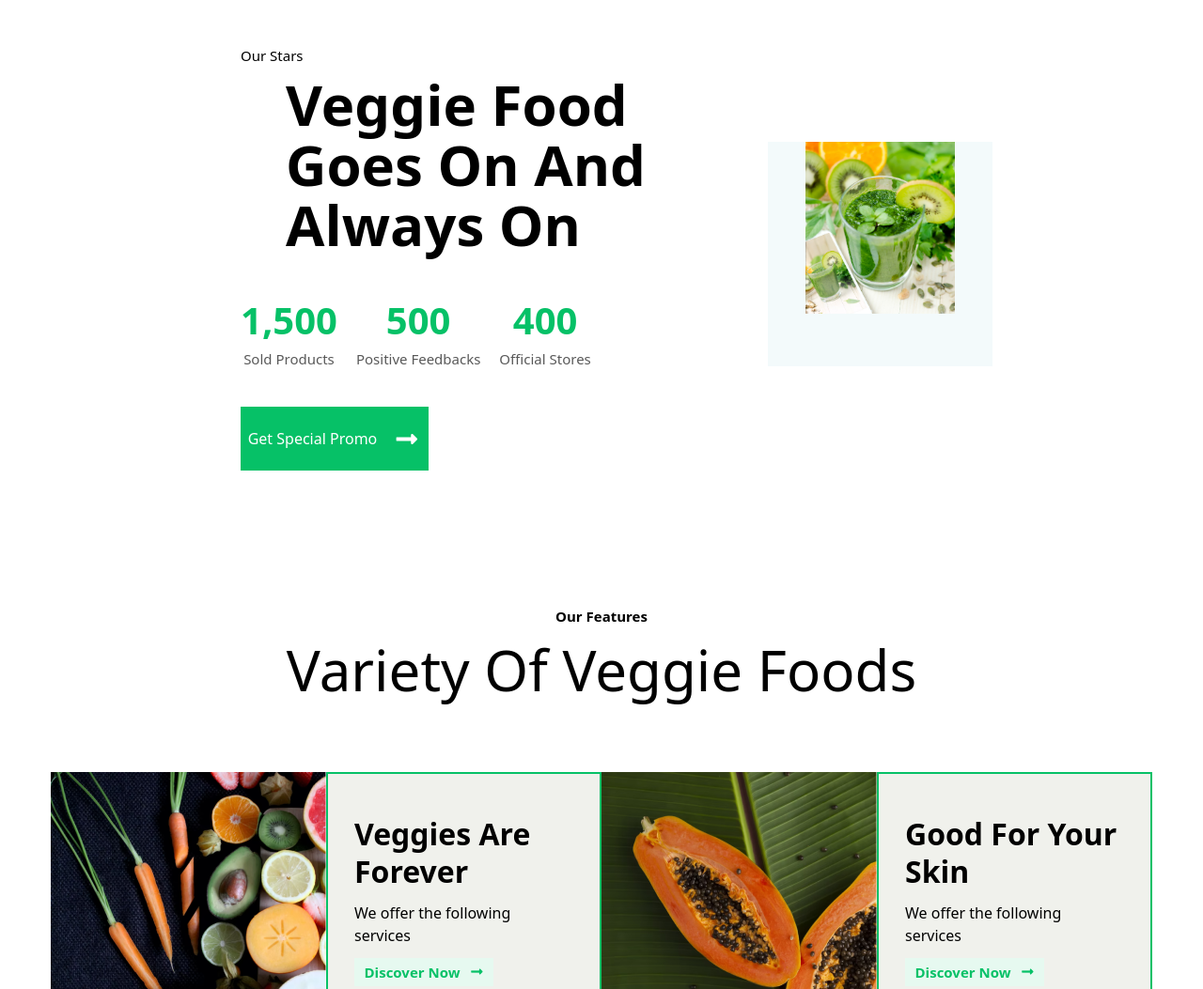
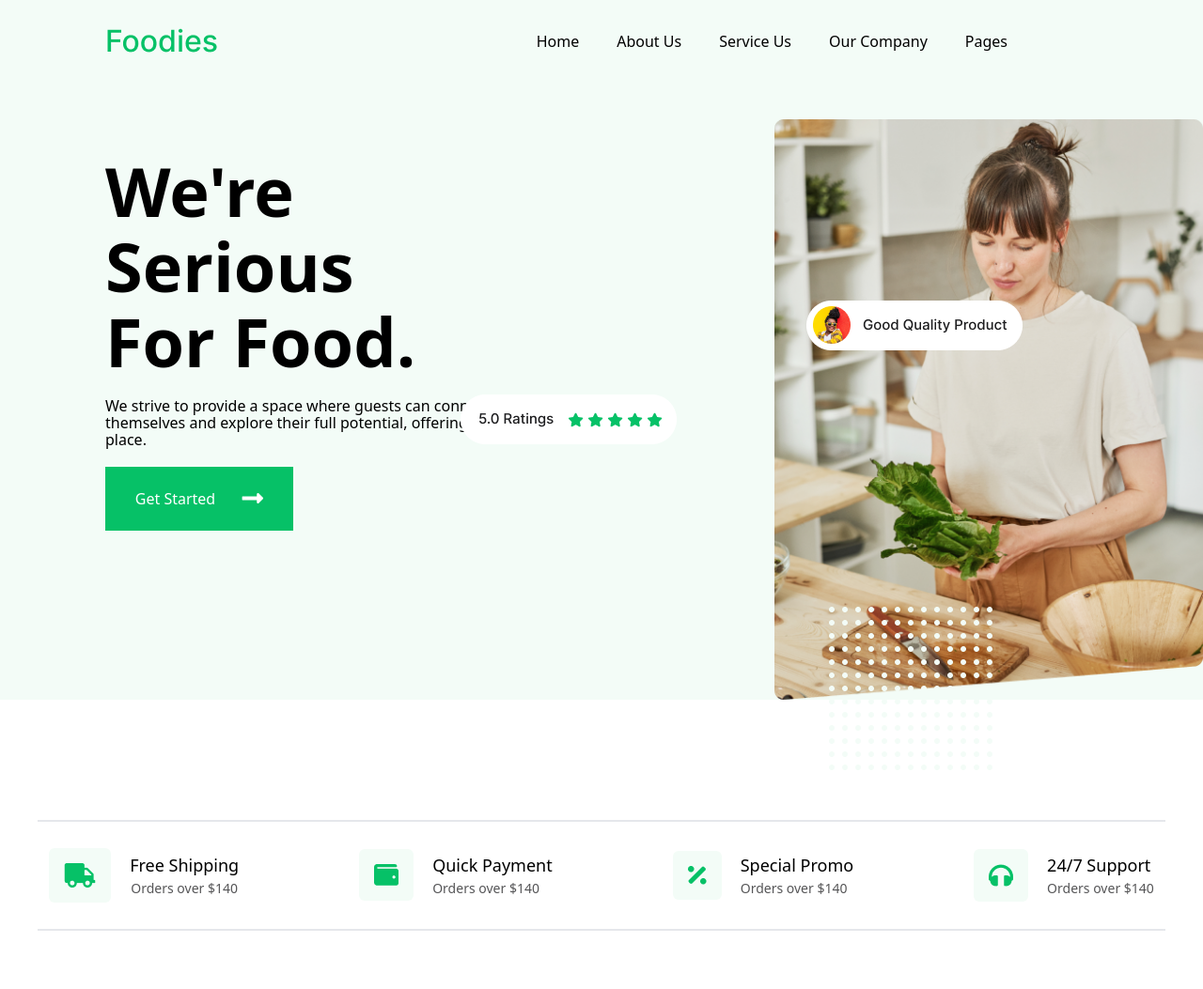
Before and after one commit to ifubaraboye/foodies.github.io, a plain HTML site: page index.html in a window 1280 px wide. Shown: the top 1053 px of the page at 94% size. Drawn offline with nearby package versions, Linux system fonts and the light colour scheme.

Commit message:
updated file

```diff
--- a/index.html
+++ b/index.html
@@ -18,9 +18,9 @@
     </script>
 </head>
 <body class="max-w-full mx-auto">
-    <!-- <header class="flex items-center justify-between px-28 py-6 bg-[#F3FCF7]">
+     <header class=" items-center justify-between lg:flex  lg:px-28 py-6 bg-[#F3FCF7] pl-10 ">
         <a href=""><img src="./img/foodieslogo.png" alt=""></a>
-        <nav class="flex gap-x-10 pr-24">
+        <nav class="flex gap-x-10 pr-24 hidden lg:visible lg:inline-block lg:flex">
 
             <a href="#" class="relative flex flex-col items-center group hover:text-[#06C167]">
               Home
@@ -43,35 +43,38 @@
               <span class="absolute bottom-0 transform translate-y-3 h-2 w-2 bg-[#06C167] rounded-full opacity-0 group-hover:opacity-100 "></span>
             </a>
           </nav>
-    </header> -->
+    </header>
 
     <main class="py-10">
-        <!-- <div class="flex gap-x-32 items-center  bg-[#F3FCF7] -mt-10 pt-10">
-            <div class="grid grid-cols-1 gap-2 gap-y-5 px-28 -">
+      <div class="gap-x-32 text-center items-center  bg-[#F3FCF7] -mt-10 pt-10 lg:flex lg:text-left">
+            <div class="grid grid-cols-1 gap-2 gap-y-5 lg:px-28 px-5">
                 <h1 class="text-[72px] font-semibold leading-[5rem]">We're Serious <br> For Food.</h1>
-                <p class="text-[16px] font-normal">We strive to provide a space where guests can connect with <br> themselves and explore their full potential, offering a safe place.</p>
+                <p class="text-[16px] font-normal leading-[18px]">We strive to provide a space where guests can connect with <br> themselves and explore their full potential, offering a safe place.</p>
 
-                <div class="bg-[#06C167] flex items-center w-[200px] text-white h-[68px] justify-center cursor-pointer text-[16px] font-normal mb-36">
+              <div class="flex justify-center lg:justify-start mt-10 lg:mt-0">
+                <div class="bg-[#06C167] flex items-center lg:w-[200px] w-[320px] text-white h-[68px] justify-center cursor-pointer text-[16px] font-normal mb-36">
                     <a href="" class="flex gap-x-7 items-center">Get Started <div><img src="./img/longarrow.png" alt=""></div></a>
                 </div>
+              </div>
 
-                <div class="flex gap-x-10  ">
-                  <div><img src="/img/logoip1.png" alt=""></div><div><img src="./img/logoip2.png" alt=""></div><div><img src="./img/logoip3.png" alt=""></div>
-                </div>
+
 
             </div>
 
             <div class="">
-              <img src="./img/ratings.png" alt="" class="absolute right-[560px] top-[420px]">
-                <img src="./img/dots.png" alt="" class="absolute -bottom-5 right-56 ">
-                <img src="./img/review.png" alt="" class="absolute right-48 top-80">
+              <img src="./img/ratings.png" alt="" class="absolute right-[560px] top-[420px] hidden lg:visible lg:inline-block">
+                <img src="./img/dots.png" alt="" class="absolute -bottom-5 right-56 hidden lg:visible lg:inline-block">
+                <img src="./img/review.png" alt="" class="absolute right-48 top-80 hidden lg:visible lg:inline-block">
+
+                <div class="flex justify-center">
                 <img src="./img/woman.png" alt="">
+              </div>
             </div>
-        </div> -->
+        </div>
 
-        <!-- <section class="border-t-2 border-b-2 w-[1170px] mx-52 my-32">
-          <div class="flex gap-x-32 justify-center py-7">
-            <div class="flex items-center gap-5">
+         <section class="border-t-2 border-b-2 max-w-full mx-10 my-32 grid justify-center">
+          <div class="gap-y-10  justify-center py-7 lg:flex lg:gap-x-32 grid">
+            <div class="flex items-center gap-5 text-center">
               <img src="./img/truck.png" alt="" class="border-none rounded-md p-4 bg-[#F3FCF7]">
               <div>
                 <h2 class="text-[18px] font-medium">Free Shipping</h2>
@@ -82,7 +85,7 @@
             <div class="flex items-center gap-5">
               <img src="./img/wallet.png" alt="" class="border-none rounded-md p-4 bg-[#F3FCF7]">
               <div>
-                <h2 class="text-[18px] font-medium">Free Shipping</h2>
+                <h2 class="text-[18px] font-medium">Quick Payment</h2>
                 <p class="text-[#1D1D1F] text-[14px] font-medium opacity-[75%]">Orders over $140</p>
               </div>
             </div>
@@ -90,7 +93,7 @@
             <div class="flex items-center gap-5">
               <img src="./img/percent.png" alt="" class="border-none rounded-md p-4 bg-[#F3FCF7]">
               <div>
-                <h2 class="text-[18px] font-medium">Free Shipping</h2>
+                <h2 class="text-[18px] font-medium">Special Promo</h2>
                 <p class="text-[#1D1D1F] text-[14px] font-medium opacity-[75%]">Orders over $140</p>
               </div>
             </div>
@@ -98,40 +101,41 @@
             <div class="flex items-center gap-5">
               <img src="./img/headphones.png" alt="" class="border-none rounded-md p-4 bg-[#F3FCF7]">
               <div>
-                <h2 class="text-[18px] font-medium">Free Shipping</h2>
+                <h2 class="text-[18px] font-medium">24/7 Support</h2>
                 <p class="text-[#1D1D1F] text-[14px] font-medium opacity-[75%]">Orders over $140</p>
               </div>
             </div>
           </div>
-        </section> -->
+        </section>
 
-        <!-- <section class="mb-36">
-          <div class="flex justify-between px-64 items-center">
-            <div>
+         <section class="mb-36">
+          <div class=" justify-between items-center lg:px-56 lg:flex">
+            <div class="flex justify-center">
               <img src="./img/green.png" alt="" class="border-x-8 px-9 pb-14 bg-[#F3FAFB] border-none">
             </div>
             <div>
-              <h3 class="text-[15px] font-medium mt-16">Our Benefit</h3>
-              <h4 class="text-[60px] font-medium leading-[4rem] py-5 ">The More Healthy <br> Food The Better</h4>
+              <h3 class="text-[15px] font-medium mt-16 text-center lg:text-left">Our Benefit</h3>
+              <h4 class="text-[35px] font-medium text-center leading-[42px] py-5 lg:text-[60px] lg:leading-[72px] lg:text-left ">The More Healthy <br> Food The Better</h4>
 
-              <div class="grid grid-cols-1 gap-y-3 py-4 mt-8">
+              <div class="grid">
+              <div class="grid grid-cols-1 gap-y-3 py-4 mt-8 mx-auto lg:mx-0 ">
                 <p class="flex gap-5 text-[16px] font-normal"> <img src="./img/check.png" alt=""> Be Alive With Veggie Food.</p>
                 <p class="flex gap-5 text-[16px] font-normal"> <img src="./img/check.png" alt=""> It's The Place To Be.</p>
                 <p class="flex gap-5 text-[16px] font-normal"> <img src="./img/check.png" alt=""> Nonstop Veggie Food.</p>
                 <p class="flex gap-5 text-[16px] font-normal"> <img src="./img/check.png" alt=""> The Best Silk Dish In Town.</p>
                 <p class="flex gap-5 text-[16px] font-normal"> <img src="./img/check.png" alt=""> Truffles, Egg & Pumpkin Spice.</p>
               </div>
-
+            </div>
             </div>
           </div>
-        </section> -->
+        </section>
 
          <section class="mb-36">
           <div class="justify-between items-center gap-x-5 lg:flex lg:px-56">
             <div class="lg:pl-8">
-              <h2 class="font-medium text-[15px] py-2">Our Stars</h2>
-              <h3 class="font-semibold text-[35px] px-12 text-center leading-[4rem] lg:text-[60px] lg:text-left">Veggie Food Goes <br class=" hidden lg:visible"> On And Always On</h3>
-                <div class="sold lg:flex gap-x-5 text-center py-10">
+              <h2 class="font-medium text-[15px] py-2 flex justify-center lg:justify-start">Our Stars</h2>
+              <h3 class="font-semibold text-[35px] px-12 text-center leading-[42px] lg:text-[60px] lg:text-left lg:leading-[60px] lg:px-0 ">Veggie Food Goes <br class=" hidden lg:visible"> On And Always On</h3>
+                <div class="sold lg:flex gap-x-5 text-center py-10 grid gap-y-10 ">
                   <div class="">
                     <h1 class="text-[40px] font-bold text-[#06C167]">1,500</h1>
                     <p class="text-[15px] font-medium opacity-[65%]">Sold Products</p>
@@ -145,12 +149,12 @@
                     <p class="text-[15px] font-medium opacity-[65%]">Official Stores</p>
                   </div>
                 </div>
-                <div class="bg-[#06C167] flex items-center w-[200px] text-white h-[68px] justify-center cursor-pointer text-[16px] font-normal">
+                <div class="bg-[#06C167] flex items-center w-[200px] text-white h-[68px] justify-center cursor-pointer text-[16px] font-normal mx-auto lg:mx-0 mb-10">
                   <a href="" class="flex gap-x-4 items-center">Get Special Promo <div><img src="./img/longarrow.png" alt="" class="px-1"></div></a>
               </div>
             </div>
 
-            <div class="">
+            <div class="flex justify-center py-5 ">
               <img src="./img/smoothie.png" alt="" class="border-x-8 px-10 pb-14 bg-[#F3FAFB] border-none">
             </div>
           </div>
```
